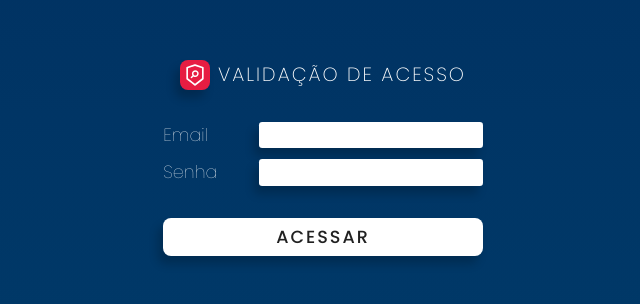
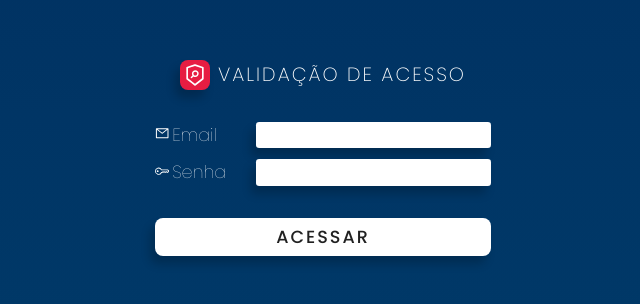
Before and after one commit to dev-marcioreis/login-validation, a React (Vite) app: page / in a window 1280 px wide. Shown: the part 242-546 px from the top of the page, without its empty margins (317-957 px from the left). Built offline with nearby package versions, Linux system fonts and the light colour scheme.

Commit message:
add icons

```diff
--- a/src/App.css
+++ b/src/App.css
@@ -104,6 +104,11 @@ label {
     font-size: 1.1rem;
     font-weight: 100;
 }
+label i {
+    color: var(--white-color);
+    font-size: .9rem;
+    margin-right: .2rem;
+}
 input {
     width: 70%;
     border-radius: .2rem;
--- a/src/App.jsx
+++ b/src/App.jsx
@@ -1,6 +1,7 @@
 import './app.css'
-import { AiOutlineSecurityScan as Form, AiOutlineCheck as Success } from 'react-icons/ai'
+import { AiOutlineSecurityScan as Form, AiOutlineCheck as Success, AiOutlineMail as Email } from 'react-icons/ai'
 import { MdOutlineDangerous as Danger } from 'react-icons/md'
+import { BsKey as Password } from 'react-icons/bs'
 
 function App() {
 
@@ -22,11 +23,11 @@ function App() {
             <h2>sucesso</h2>
           </div>
           <div className="rows">
-            <label htmlFor={'email'}>email</label>
+            <label htmlFor={'email'}><i><Email /></i>email</label>
             <input type={'email'} id={'email'} autoComplete="off" />
           </div>
           <div className="rows">
-            <label htmlFor={'password'}>senha</label>
+            <label htmlFor={'password'}><i><Password /></i>senha</label>
             <input type={'password'} id={'password'} />
           </div>
           <div className="form__btn">
```
